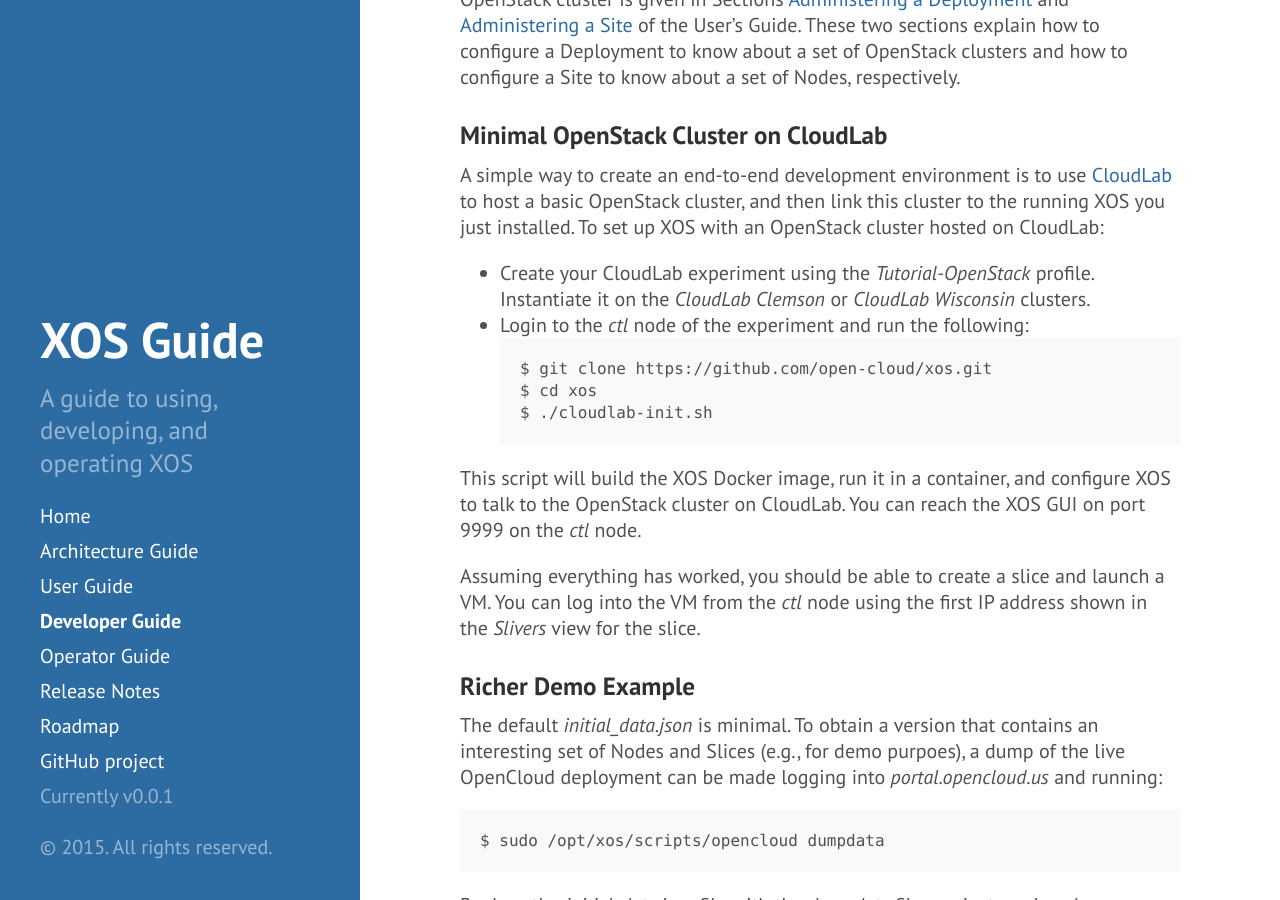
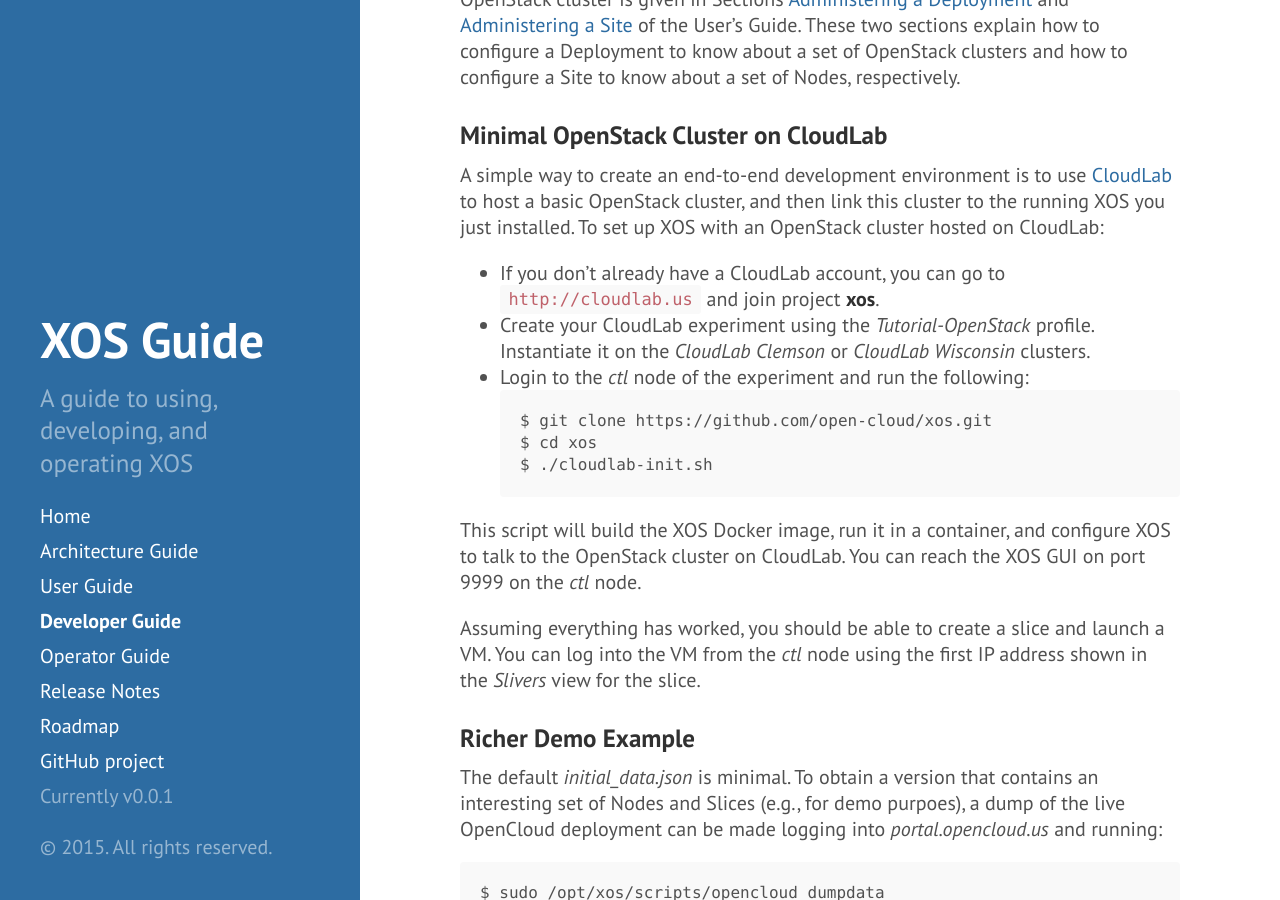
Before and after one commit to open-cloud/open-cloud.github.io.old, a Jekyll site: the page built from 2_developer.md, in a window 1280 px wide and 900 px high, scrolled down 1044 px. Built offline with Jekyll 4.4.1, drawn with Linux system fonts in a browser that asks for light colours; Markdown is read by kramdown in place of the engine named in the settings.

Commit message:
Update 2_developer.md

````diff
--- a/2_developer.md
+++ b/2_developer.md
@@ -61,6 +61,7 @@
 cluster, and then link this cluster to the running XOS you just
 installed. To set up XOS with an OpenStack cluster hosted on CloudLab:
 
+* If you don't already have a CloudLab account, you can go to `http://cloudlab.us` and join project **xos**.
 * Create your CloudLab experiment using the *Tutorial-OpenStack* profile.  Instantiate it on the *CloudLab Clemson* or *CloudLab Wisconsin* clusters.
 * Login to the *ctl* node of the experiment and run the following:
 ```
````
